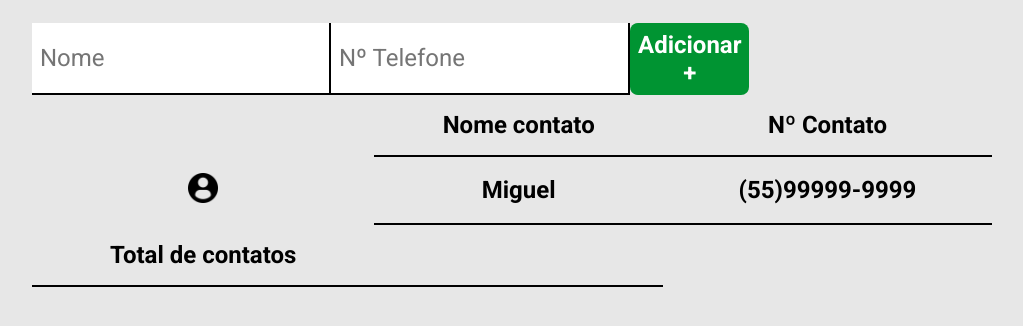
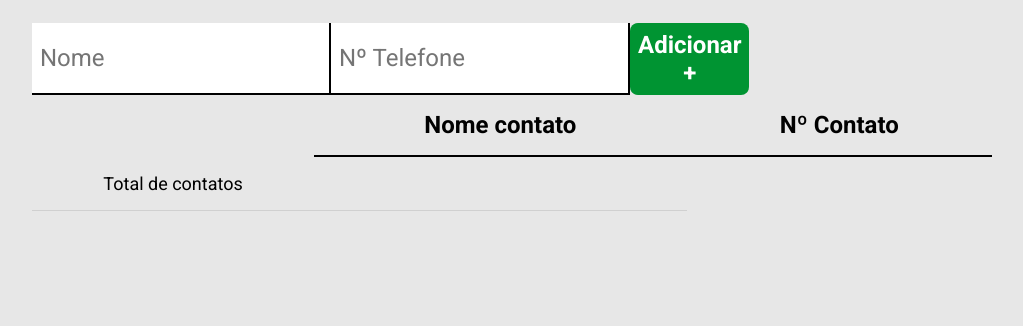
Before and after one commit to MGB86/projeto_agenda_contatos, a plain HTML site: page index.html in a window 1280 px wide. Shown: the part 164-490 px from the top of the page, without its empty margins (128-1151 px from the left). Drawn offline with Linux system fonts and the light colour scheme.

Commit message:
remove tbody

```diff
--- a/index.html
+++ b/index.html
@@ -16,8 +16,8 @@
             <h1>Agenda Contatos</h1>
         </header>
         <form id="form-contato">
-            <input type="text" required placeholder="Nome"/>
-            <input type="number" required placeholder="Nº Telefone">
+            <input type="text" id="nome-contato" required placeholder="Nome"/>
+            <input type="number" id="numero-contato" required placeholder="Nº Telefone">
             <button type="submit">Adicionar +</button>
         </form>
         <table cellspacing="0">
@@ -29,16 +29,11 @@
                 </tr>
             </thead>
             <tbody>
-                <tr>
-                    <th id="img-contato"><img src="/imgs/profile-user_64572.png" alt="foto de perfil"></th>
-                    <th>Miguel</th>
-                    <th>(55)99999-9999</th>
-                </tr>
             </tbody>
             <tfoot>
                 <tr>
-                    <th>Total de contatos</th>
-                    <th id="soma-contatos"></th>
+                    <td>Total de contatos</td>
+                    <td id="soma-contatos"></td>
                 </tr>
             </tfoot>
         </table>
```
